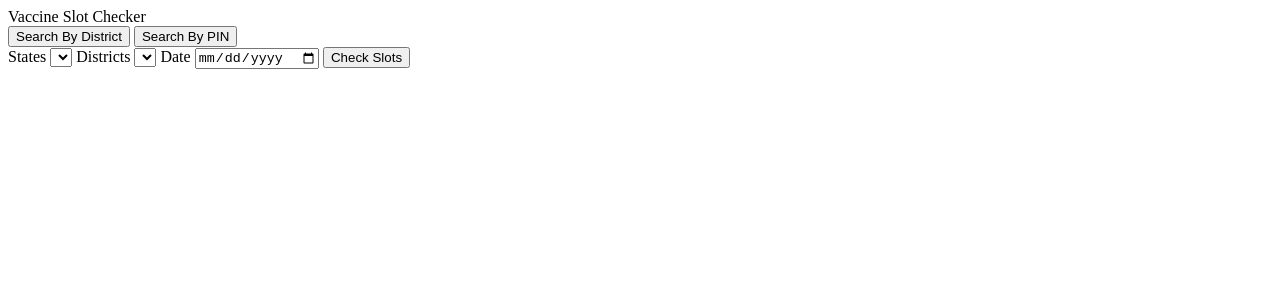
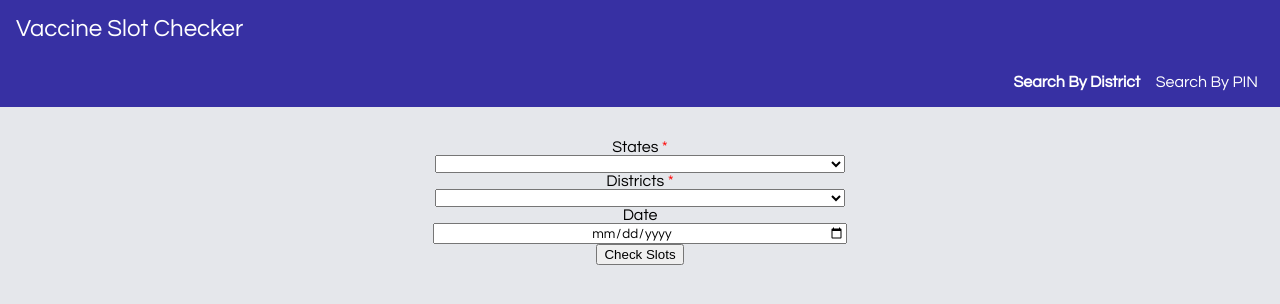
Before and after one commit to jeffrinmb/vaccine-checker-application, a plain HTML site: page index.html in a window 1280 px wide. Drawn offline with Linux system fonts and the light colour scheme; no server answers.

Commit message:
feat: added some styles: wip

```diff
--- a/app.js
+++ b/app.js
@@ -171,7 +171,7 @@ const createAvailabiltyColumn = (center, dateShown) => {
       }
       htmlColumn =
         htmlColumn +
-        `<div><div class='vaccine-type'>${vaccineType} <span class='age-limit'>(${minAgeLimit}${
+        `<div class='vaccine-container'><div class='vaccine-type'>${vaccineType} <span class='age-limit'>(${minAgeLimit}${
           maxAgeLimit !== '' ? ' - ' + maxAgeLimit : '+'
         })</span></div>
         <div><span class='dose-count'>Dose 1: <span class='dose-one'>${availableDose1}</span> Dose 2: <span class='dose-two'>${availableDose2}</span></span></div>
@@ -220,6 +220,7 @@ const selectChoosedDate = dateElement => {
 
 stateDropdown.addEventListener('change', event => {
   selectedValuesBasedonDistrict.stateCode = event.target.value;
+  selectedValuesBasedonDistrict.districtCode = '';
   listDistricts(selectedValuesBasedonDistrict.stateCode);
 });
 
@@ -249,16 +250,28 @@ btnCheckBasedOnPin.addEventListener('click', () => {
 });
 
 btnByDist.addEventListener('click', () => {
-  mainFunction('block', 'none');
+  mainFunction('block', 'none', btnByDist, btnByPIN);
 });
 
 btnByPIN.addEventListener('click', () => {
-  mainFunction('none', 'block');
+  mainFunction('none', 'block', btnByPIN, btnByDist);
 });
 
-const mainFunction = (dispValueOne, dispValueTwo) => {
+const mainFunction = (
+  dispValueOne,
+  dispValueTwo,
+  btnElementOne,
+  btnElementTwo
+) => {
   divDistrict.style.display = dispValueOne;
   divPinCode.style.display = dispValueTwo;
+  btnElementOne.classList.add('active');
+  btnElementTwo.classList.remove('active');
+  selectedValuesBasedonDistrict.stateCode = '';
+  selectedValuesBasedonDistrict.districtCode = '';
+  selectedValuesBasedonDistrict.selectedDate = '';
+  selectedValuesBasedonPin.pinCode = '';
+  selectedValuesBasedonPin.selectedDate = '';
   listStates();
   chooseDate.value = '';
   txtPinCode.value = '';
@@ -267,4 +280,4 @@ const mainFunction = (dispValueOne, dispValueTwo) => {
   tableData.innerHTML = '';
 };
 
-mainFunction('block', 'none');
+mainFunction('block', 'none', btnByDist, btnByPIN);
--- a/index.html
+++ b/index.html
@@ -17,16 +17,16 @@
     </header>
     <div class="container">
       <div id="search-by-district">
-        <label for="states-name">States</label>
+        <label for="states-name" class="required">States</label>
         <select name="states-name" id="states-name"></select>
-        <label for="district-name">Districts</label>
+        <label for="district-name" class="required">Districts</label>
         <select name="district-name" id="district-name"></select>
         <label for="choose-date">Date</label>
         <input name="choose-date" id="choose-date" type="date" />
         <button id="btn-check-district">Check Slots</button>
       </div>
       <div id="search-by-pincode">
-        <label for="pin-code">Pin Code</label>
+        <label for="pin-code" class="required">Pin Code</label>
         <input type="number" name="pin-code" id="pin-code" />
         <label for="choose-date-pin">Date</label>
         <input name="choose-date-pin" id="choose-date-pin" type="date" />
--- a/style.css
+++ b/style.css
@@ -1,3 +1,79 @@
+@import url('https://fonts.googleapis.com/css2?family=Roboto:wght@400;700;900&display=swap');
+@import url('https://fonts.googleapis.com/css2?family=Questrial&family=Roboto:wght@400;700;900&display=swap');
+
+:root {
+  --primary-font-one: 'Roboto', sans-serif;
+  --primary-font: 'Questrial', sans-serif;
+  --primary-heading-color: #3730a3;
+  --primary-font-color: #ffffff;
+  --primary-back: #e5e7eb;
+  --block-color: #d1d5db;
+}
+
+html,
+body {
+  min-height: 100%;
+}
+
+body {
+  font-family: var(--primary-font);
+  margin: 0;
+  background-color: var(--primary-back);
+}
+
+#heading {
+  background-color: var(--primary-heading-color);
+  color: var(--primary-font-color);
+}
+
+#heading #heading-text {
+  font-size: 1.5rem;
+  padding: 1rem;
+}
+
+#heading #button-section {
+  text-align: right;
+  padding: 1rem;
+}
+
+#heading button {
+  background-color: transparent;
+  border: none;
+  font-family: var(--primary-font);
+  color: var(--primary-font-color);
+  font-size: 1rem;
+}
+
+.container {
+  width: 80%;
+  margin: auto;
+  text-align: center;
+  padding-top: 2rem;
+}
+
+.container label,
+.container select,
+.container input {
+  display: block;
+  margin: auto;
+}
+
+.container select,
+.container input {
+  width: 40%;
+  text-align: center;
+  font-family: var(--primary-font);
+}
+
+.required:after {
+  content: ' *';
+  color: red;
+}
+
+table {
+  margin: auto;
+}
+
 table,
 th,
 tr,
@@ -10,3 +86,22 @@ tr,
 td {
   border: 1px solid black;
 }
+
+.vaccine-container {
+  border: 0.2px solid black;
+  border-radius: 0.5rem;
+  background-color: var(--block-color);
+  margin: 0.1rem 0rem;
+}
+
+.age-limit {
+  font-size: 0.7rem;
+}
+
+.active {
+  font-weight: bold;
+}
+
+#output {
+  color: red;
+}
```
